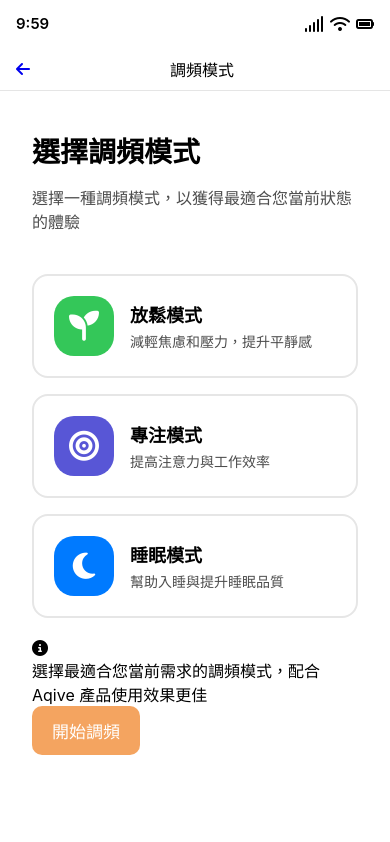
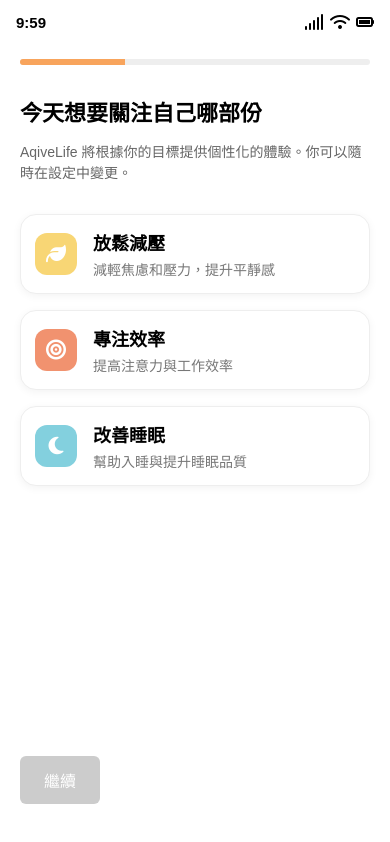
Before and after one commit to miyabiaqive/aqivelife, a plain HTML site: page screens/mode-selector.html in a window 390 px wide. Drawn offline with Linux system fonts and the light colour scheme.

Commit message:
新增mode-selector頁面

```diff
--- /dev/null
+++ b/screens/assets/css/pages/mode-selector.css
@@ -0,0 +1,226 @@
+/* 模式選擇頁面樣式 */
+body {
+    background-color: #FFFFFF;
+    min-height: 100vh;
+    display: flex;
+    flex-direction: column;
+    margin: 0;
+    padding: 0;
+    font-family: 'Noto Sans TC', sans-serif;
+}
+
+.status-bar {
+    height: 44px;
+    display: flex;
+    align-items: center;
+    justify-content: space-between;
+    padding: 0 16px;
+    background-color: transparent;
+    color: #000;
+}
+
+.status-bar-left {
+    font-weight: 600;
+    font-size: 16px;
+}
+
+.status-bar-right {
+    display: flex;
+    gap: 6px;
+    font-size: 16px;
+}
+
+.progress-bar {
+    height: 6px;
+    background-color: #EEEEEE;
+    margin: 15px 20px;
+    border-radius: 3px;
+    overflow: hidden;
+}
+
+.progress-fill {
+    height: 100%;
+    width: 30%;
+    background-color: #F8A45C;
+}
+
+.mode-selector-container {
+    flex: 1;
+    display: flex;
+    flex-direction: column;
+    padding: 0 20px;
+    justify-content: space-between;
+}
+
+.step-title {
+    font-size: 24px;
+    font-weight: 700;
+    margin-bottom: 15px;
+}
+
+.step-description {
+    font-size: 16px;
+    color: #666;
+    line-height: 1.5;
+    margin-bottom: 30px;
+}
+
+.goal-cards {
+    display: flex;
+    flex-direction: column;
+    gap: 16px;
+    margin-bottom: 20px;
+}
+
+.goal-card {
+    display: flex;
+    align-items: center;
+    padding: 16px;
+    background-color: #FFFFFF;
+    border: 1px solid #EEEEEE;
+    border-radius: 16px;
+    cursor: pointer;
+    box-shadow: 0 2px 8px rgba(0, 0, 0, 0.05);
+    transition: all 0.2s ease;
+    position: relative;
+}
+
+.goal-card.selected {
+    border: 2px solid #F8A45C;
+    box-shadow: 0 4px 12px rgba(248, 164, 92, 0.2);
+}
+
+.goal-icon {
+    width: 48px;
+    height: 48px;
+    border-radius: 12px;
+    display: flex;
+    align-items: center;
+    justify-content: center;
+    font-size: 24px;
+    color: #FFFFFF;
+    margin-right: 16px;
+    flex-shrink: 0;
+}
+
+.goal-relaxation .goal-icon {
+    background-color: #F8D675;
+}
+
+.goal-focus .goal-icon {
+    background-color: #F1926F;
+}
+
+.goal-sleep .goal-icon {
+    background-color: #83D0DE;
+}
+
+.goal-content {
+    flex: 1;
+}
+
+.goal-title {
+    font-size: 18px;
+    font-weight: 600;
+    margin-bottom: 4px;
+}
+
+.goal-description {
+    font-size: 14px;
+    color: #777;
+}
+
+.check-icon {
+    font-size: 20px;
+    color: #F8A45C;
+    position: absolute;
+    right: 16px;
+    opacity: 0;
+    transition: opacity 0.2s ease;
+}
+
+.goal-card.selected .check-icon {
+    opacity: 1;
+}
+
+.ritual-instruction {
+    display: flex;
+    align-items: flex-start;
+    padding: 16px;
+    background-color: #F9F9F9;
+    border-radius: 12px;
+    margin: 20px 0;
+}
+
+.instruction-icon {
+    color: #F8A45C;
+    font-size: 16px;
+    margin-right: 12px;
+    margin-top: 3px;
+}
+
+.instruction-text {
+    font-size: 14px;
+    color: #666;
+    line-height: 1.4;
+}
+
+.navigation-buttons {
+    padding: 20px 0 40px;
+    text-align: center;
+}
+
+.btn {
+    padding: 12px 24px;
+    border-radius: 8px;
+    font-size: 16px;
+    font-weight: 500;
+    border: none;
+    cursor: pointer;
+    transition: background-color 0.2s ease;
+}
+
+.btn-primary {
+    background-color: #F8A45C;
+    color: white;
+    width: 80px;
+    border-radius: 6px;
+}
+
+.btn-primary:hover {
+    background-color: #F79642;
+}
+
+.btn-primary:disabled {
+    background-color: #CCCCCC;
+    cursor: not-allowed;
+}
+
+.app-bar {
+    display: none;
+}
+
+/* 為了確保 iframe 中的相容性，添加額外的重置樣式 */
+* {
+    box-sizing: border-box;
+}
+
+@media (max-width: 390px) {
+    .step-title {
+        font-size: 22px;
+    }
+
+    .step-description {
+        font-size: 14px;
+    }
+
+    .goal-card {
+        padding: 14px;
+    }
+
+    .goal-icon {
+        width: 42px;
+        height: 42px;
+        font-size: 20px;
+    }
+}
--- a/screens/assets/css/pages/onboarding.css
+++ /dev/null
@@ -1,128 +0,0 @@
-/* 初始設定頁面樣式 */
-
-body {
-    background-color: #FFFFFF;
-}
-
-.onboarding-container {
-    height: 100%;
-    display: flex;
-    flex-direction: column;
-    justify-content: space-between;
-    padding: 20px 32px 40px;
-}
-
-.progress-bar {
-    height: 4px;
-    width: 100%;
-    background-color: var(--light-gray);
-    border-radius: 2px;
-    margin: 16px 0 30px;
-}
-
-.progress-bar-inner {
-    height: 100%;
-    width: 33.3%;
-    background-color: var(--primary-color);
-    border-radius: 2px;
-    transition: width 0.3s;
-}
-
-.step-title {
-    font-size: 28px;
-    font-weight: 700;
-    margin-bottom: 10px;
-}
-
-.step-description {
-    font-size: 16px;
-    color: var(--dark-gray);
-    margin-bottom: 40px;
-    line-height: 1.5;
-}
-
-.goal-cards {
-    display: flex;
-    flex-direction: column;
-    gap: 16px;
-    margin: 20px 0;
-}
-
-.goal-card {
-    display: flex;
-    align-items: center;
-    padding: 20px;
-    border-radius: 16px;
-    border: 2px solid var(--light-gray);
-    transition: all 0.2s;
-    cursor: pointer;
-}
-
-.goal-card.selected {
-    border-color: var(--primary-color);
-    background-color: rgba(0, 122, 255, 0.05);
-}
-
-.goal-icon {
-    width: 60px;
-    height: 60px;
-    border-radius: 20px;
-    display: flex;
-    align-items: center;
-    justify-content: center;
-    font-size: 30px;
-    margin-right: 16px;
-    color: white;
-}
-
-.goal-relaxation .goal-icon {
-    background-color: #34C759;
-}
-
-.goal-focus .goal-icon {
-    background-color: #5856D6;
-}
-
-.goal-sleep .goal-icon {
-    background-color: #007AFF;
-}
-
-.goal-content {
-    flex: 1;
-}
-
-.goal-title {
-    font-size: 18px;
-    font-weight: 600;
-    margin-bottom: 4px;
-}
-
-.goal-description {
-    font-size: 14px;
-    color: var(--dark-gray);
-}
-
-.check-icon {
-    color: var(--primary-color);
-    font-size: 24px;
-    opacity: 0;
-}
-
-.goal-card.selected .check-icon {
-    opacity: 1;
-}
-
-.navigation-buttons {
-    display: flex;
-    justify-content: space-between;
-    margin-top: auto;
-}
-
-.btn-skip {
-    color: var(--dark-gray);
-    background: none;
-    border: none;
-    font-size: 16px;
-    font-weight: 500;
-    padding: 12px;
-}
--- a/screens/assets/js/pages/login.js
+++ b/screens/assets/js/pages/login.js
@@ -7,8 +7,8 @@ document.addEventListener('DOMContentLoaded', function() {
     loginButtons.forEach(button => {
         button.addEventListener('click', function() {
             // 這裡可以添加登入邏輯
-            // 目前只是簡單地轉到 onboarding 頁面
-            window.location.href = 'onboarding.html';
+            // 目前只是簡單地轉到 mode-selector 頁面
+            window.location.href = 'mode-selector.html';
         });
     });
 });
--- a/screens/onboarding.html
+++ b/screens/mode-selector.html
@@ -6,8 +6,9 @@
     <title>AqiveLife - 調頻模式選擇</title>
     <link rel="stylesheet" href="https://cdnjs.cloudflare.com/ajax/libs/font-awesome/6.4.0/css/all.min.css">
     <link rel="stylesheet" href="assets/css/shared.css">
-    <link rel="stylesheet" href="assets/css/pages/onboarding.css">
+    <link rel="stylesheet" href="assets/css/pages/mode-selector.css">
     <script src="assets/js/shared.js" defer></script>
+    <script src="assets/js/pages/mode-selector.js" defer></script>
 </head>
 <body>
     <!-- iOS 狀態欄 -->
@@ -28,78 +29,70 @@
         </div>
     </div>
 
-    <!-- 應用欄 -->
-    <div class="app-bar">
-        <a href="home.html" class="back-button">
-            <i class="fas fa-arrow-left"></i>
-        </a>
-        <div class="app-title">調頻模式</div>
-        <div class="app-bar-action"></div>
+    <!-- 進度條 -->
+    <div class="progress-bar">
+        <div class="progress-fill"></div>
     </div>
 
     <!-- 調頻模式選擇內容 -->
-    <div class="onboarding-container">
+    <div class="mode-selector-container">
         <div>
-            <h1 class="step-title">選擇調頻模式</h1>
-            <p class="step-description">選擇一種調頻模式，以獲得最適合您當前狀態的體驗</p>
+            <h1 class="step-title">今天想要關注自己哪部份</h1>
+            <p class="step-description">AqiveLife 將根據你的目標提供個性化的體驗。你可以隨時在設定中變更。</p>
 
             <div class="goal-cards">
-                <div class="goal-card goal-relaxation" onclick="selectGoal(this, 'relaxation')">
+                <div class="goal-card goal-relaxation" onclick="selectGoal(this, 'relaxation')" data-goal="relaxation">
                     <div class="goal-icon">
-                        <i class="fas fa-seedling"></i>
+                        <i class="fas fa-leaf"></i>
                     </div>
                     <div class="goal-content">
-                        <div class="goal-title">放鬆模式</div>
+                        <div class="goal-title">放鬆減壓</div>
                         <div class="goal-description">減輕焦慮和壓力，提升平靜感</div>
                     </div>
                     <div class="check-icon">
-                        <i class="fas fa-check-circle"></i>
+                        <i class="fas fa-check"></i>
                     </div>
                 </div>
 
-                <div class="goal-card goal-focus" onclick="selectGoal(this, 'focus')">
+                <div class="goal-card goal-focus" onclick="selectGoal(this, 'focus')" data-goal="focus">
                     <div class="goal-icon">
                         <i class="fas fa-bullseye"></i>
                     </div>
                     <div class="goal-content">
-                        <div class="goal-title">專注模式</div>
+                        <div class="goal-title">專注效率</div>
                         <div class="goal-description">提高注意力與工作效率</div>
                     </div>
                     <div class="check-icon">
-                        <i class="fas fa-check-circle"></i>
+                        <i class="fas fa-check"></i>
                     </div>
                 </div>
 
-                <div class="goal-card goal-sleep" onclick="selectGoal(this, 'sleep')">
+                <div class="goal-card goal-sleep" onclick="selectGoal(this, 'sleep')" data-goal="sleep">
                     <div class="goal-icon">
                         <i class="fas fa-moon"></i>
                     </div>
                     <div class="goal-content">
-                        <div class="goal-title">睡眠模式</div>
+                        <div class="goal-title">改善睡眠</div>
                         <div class="goal-description">幫助入睡與提升睡眠品質</div>
                     </div>
                     <div class="check-icon">
-                        <i class="fas fa-check-circle"></i>
+                        <i class="fas fa-check"></i>
                     </div>
-                </div>
-            </div>
-
-            <div class="ritual-instruction">
-                <div class="instruction-icon">
-                    <i class="fas fa-info-circle"></i>
-                </div>
-                <div class="instruction-text">
-                    選擇最適合您當前需求的調頻模式，配合 Aqive 產品使用效果更佳
                 </div>
             </div>
         </div>
 
         <div class="navigation-buttons">
-            <button class="btn btn-primary" onclick="window.location.href='ritual.html'" id="start-tuning-btn" disabled>開始調頻</button>
+            <button class="btn btn-primary" onclick="window.location.href='ritual.html'" id="start-tuning-btn" disabled>繼續</button>
         </div>
     </div>
 
     <script>
+        // 頁面加載時自動選擇一個默認模式（可選）
+        window.onload = function() {
+            // 不自動選擇，讓用戶主動選擇
+        };
+
         // 選擇目標
         function selectGoal(element, goal) {
             // 移除其他卡片的選中狀態
@@ -111,9 +104,10 @@
             element.classList.add('selected');
 
             // 啟用開始按鈕
-            document.getElementById('start-tuning-btn').disabled = false;
+            const startButton = document.getElementById('start-tuning-btn');
+            startButton.disabled = false;
 
-            // 保存選擇的模式，可用於傳遞到下一頁
+            // 保存選擇的模式，用於傳遞到下一頁
             localStorage.setItem('selectedMode', goal);
         }
     </script>
```
Also changed, not shown: index.html (+8 -9 lines), screens/assets/js/pages/mode-selector.js (added, +53 -0 lines), screens/assets/js/pages/onboarding.js (deleted, +0 -74 lines), screens/login.html (+1 -1 lines).
